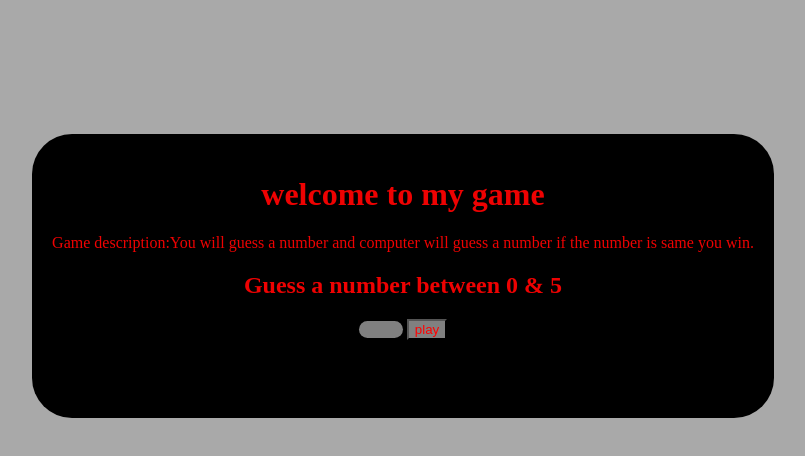
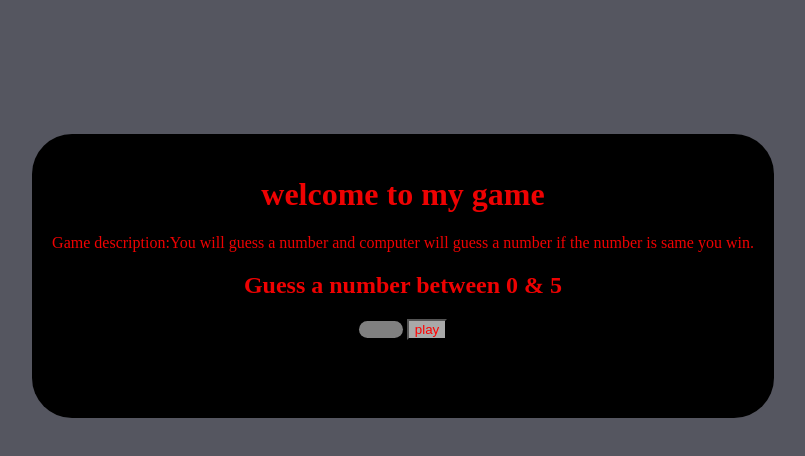
Before and after one commit to hassamaslam12/ifGame, a plain HTML site: page index.html in a window 1280 px wide. Shown: the whole page, without its empty margins (237-1042 px from the left). Drawn offline with Linux system fonts and the light colour scheme.

Commit message:
Update index.html

```diff
--- a/index.html
+++ b/index.html
@@ -8,7 +8,7 @@
     <style>
         body{
 
-            background-color: darkgray;
+            background-color: #555660;
             display: flex;
             justify-content: center;
             align-items: center;
@@ -36,7 +36,9 @@
         }
         button{
             color: red;
-            background-color: gray;
+            background-color: darkgray;
+            size: 40px;
+
         }
         #result{
            color: red;
```
